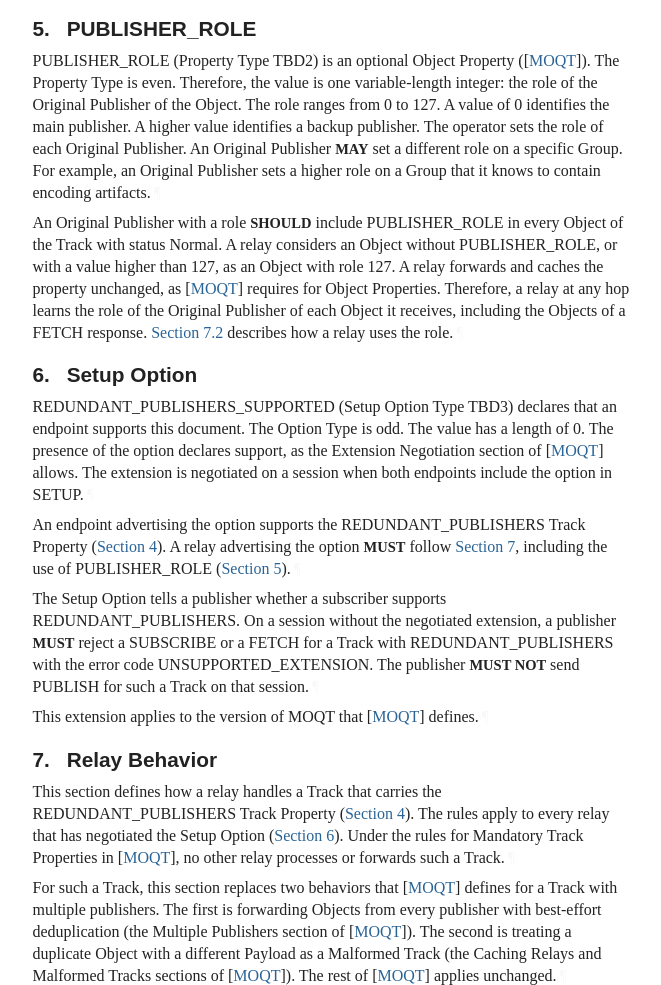
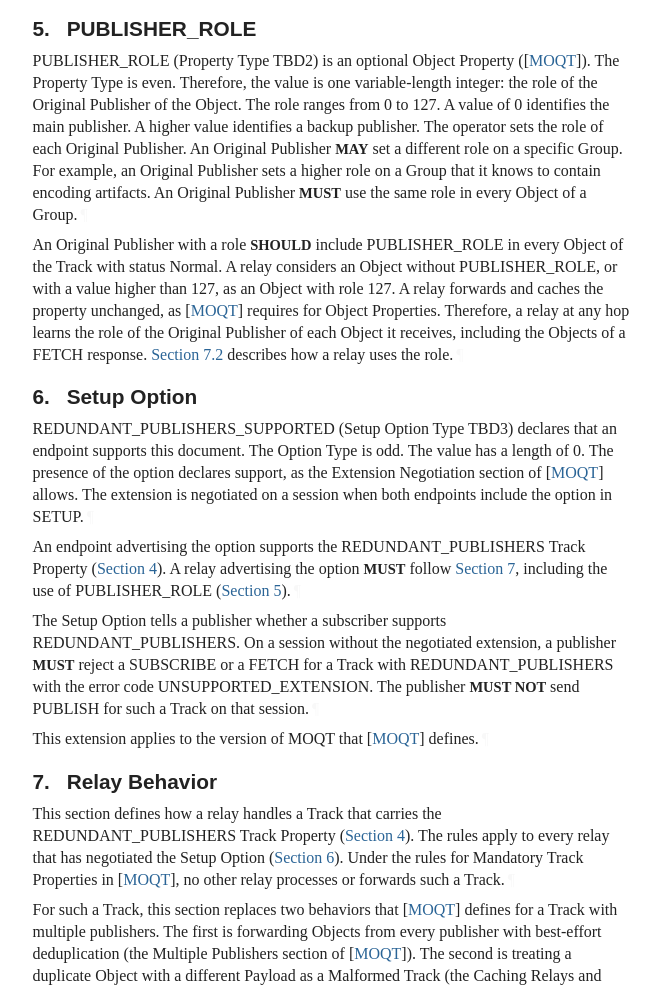
Before and after one commit to gwendalsimon/draft-simon-moq-redundant-publishers, a plain HTML site: page gwendal/front-sections/draft-simon-moq-redundant-publishers.html in a window 1280 px wide. Shown: the part 3126-4111 px from the top of the page, without its empty margins (92-753 px from the left). Drawn offline with Linux system fonts and the light colour scheme; a web font is replaced by a local one.

Commit message:
Script updating gh-pages from c813771. [ci skip]

```diff
--- a/gwendal/front-sections/draft-simon-moq-redundant-publishers.html
+++ b/gwendal/front-sections/draft-simon-moq-redundant-publishers.html
@@ -1402,7 +1402,8 @@ A value of 0 identifies the main publisher. A higher value identifies a backup
 publisher. The operator sets the role of each Original Publisher. An Original
 Publisher <span class="bcp14">MAY</span> set a different role on a specific Group. For example, an Original
 Publisher sets a higher role on a Group that it knows to contain encoding
-artifacts.<a href="#section-5-1" class="pilcrow">¶</a></p>
+artifacts. An Original Publisher <span class="bcp14">MUST</span> use the same role in every Object of a
+Group.<a href="#section-5-1" class="pilcrow">¶</a></p>
 <p id="section-5-2">An Original Publisher with a role <span class="bcp14">SHOULD</span> include PUBLISHER_ROLE in every Object
 of the Track with status Normal. A relay considers an Object without
 PUBLISHER_ROLE, or with a value higher than 127, as an Object with role 127. A
```
Also changed, not shown: gwendal/front-sections/draft-simon-moq-redundant-publishers.txt.
